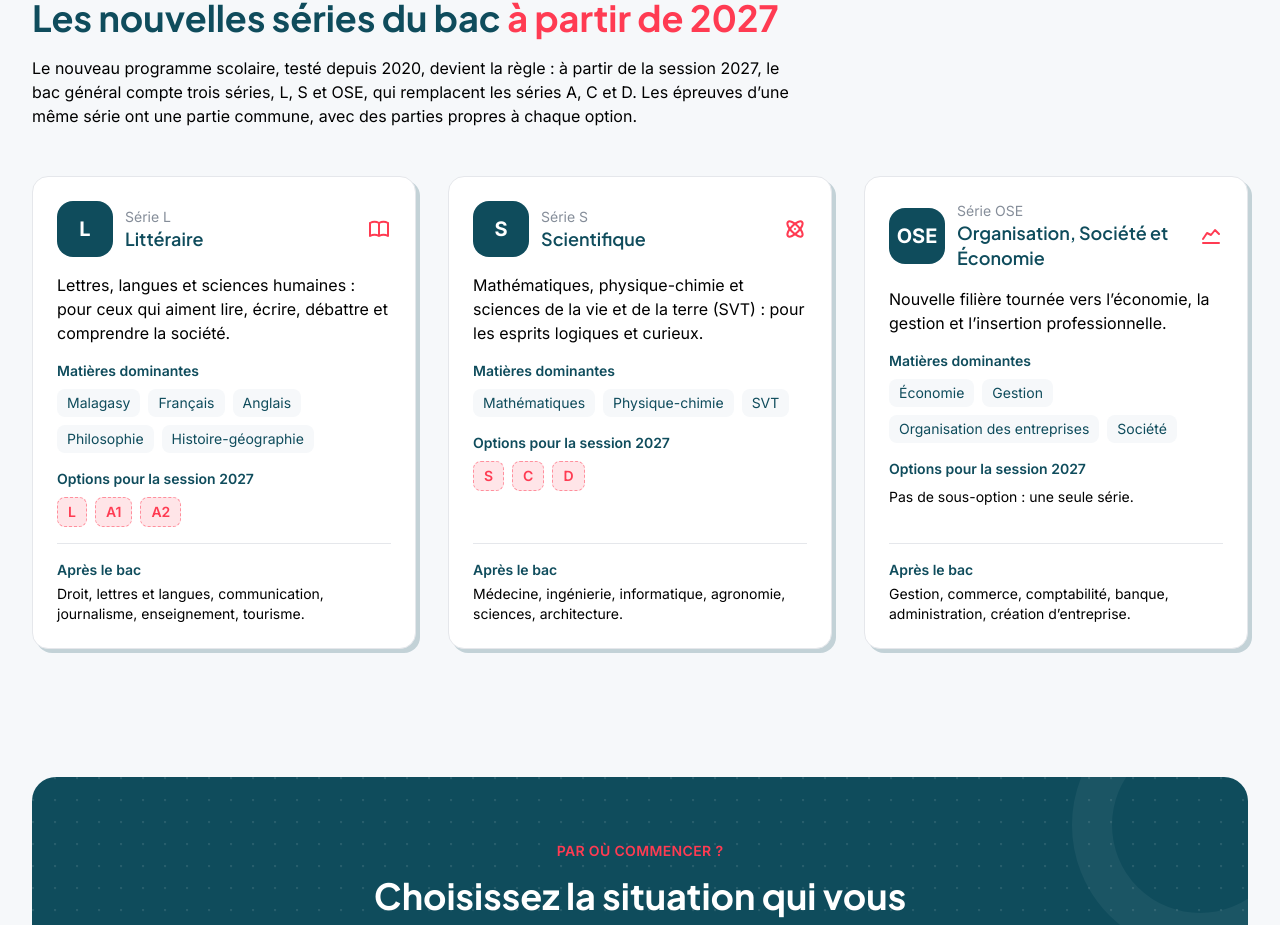
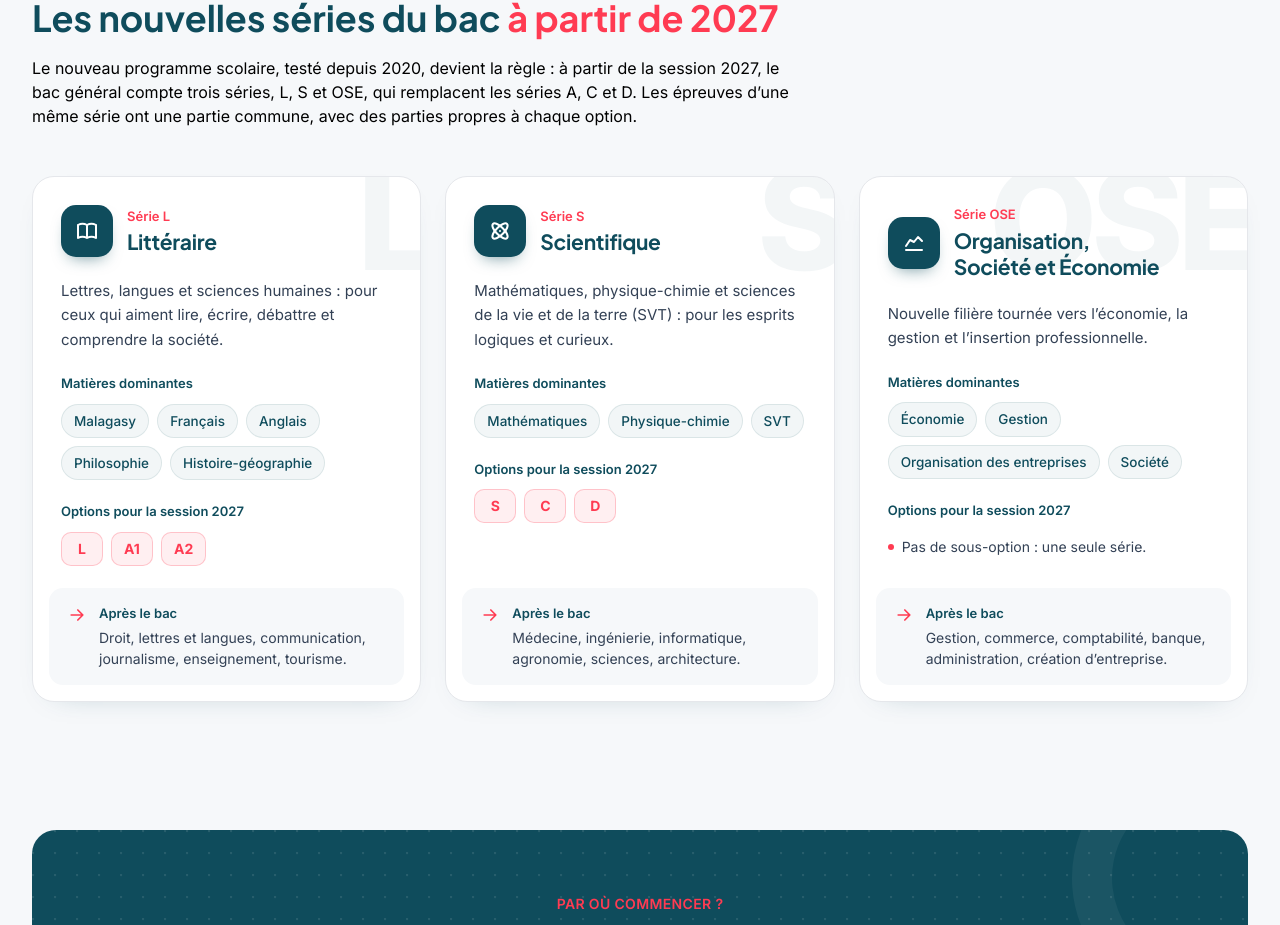
Before and after one commit to Collab-edu/Edumada, a Next.js app: page /orientation in a window 1280 px wide. Shown: the part 1907-2832 px from the top of the page. Built offline with nearby package versions, Linux system fonts and the light colour scheme; no server answers.

Commit message:
Orientation : cartes des séries du bac selon la maquette « Séries Bac v3 »
Co-Authored-By: Claude Opus 5.5 <noreply@anthropic.com>

```diff
--- a/src/features/orientation/components/BacSeriesSection.tsx
+++ b/src/features/orientation/components/BacSeriesSection.tsx
@@ -51,52 +51,70 @@ export default function BacSeriesSection() {
                     </p>
                 </div>
 
-                <ul className='mt-12 grid gap-6 md:grid-cols-3 lg:gap-8'>
+                {/* Cartes des séries (maquette « Séries Bac v3 ») */}
+                <ul className='mt-12 grid gap-6 md:grid-cols-3'>
                     {SERIES.map((serie) => (
                         <li
                             key={serie.code}
-                            className='flex flex-col gap-4 rounded-2xl border border-gray-200 bg-white p-6 shadow-[4px_4px_0_0_rgba(15,76,92,0.22)]'>
-                            <div className='flex items-center gap-3'>
-                                <span className='flex h-14 min-w-14 items-center justify-center rounded-2xl bg-secondary px-3 text-xl font-bold text-white'>
-                                    {serie.code}
+                            className='relative flex flex-col gap-[22px] overflow-hidden rounded-[22px] border border-gray-200 bg-white p-7 shadow-[0_10px_30px_-24px_rgba(15,76,92,0.4)] transition duration-200 hover:-translate-y-[3px] hover:border-secondary/20 hover:shadow-[0_20px_40px_-24px_rgba(15,76,92,0.45)]'>
+                            {/* Code de la série en filigrane */}
+                            <span
+                                aria-hidden='true'
+                                className='pointer-events-none absolute -top-7 -right-2.5 text-[140px] leading-none font-extrabold tracking-[-6px] text-secondary/5'>
+                                {serie.code}
+                            </span>
+
+                            <div className='relative flex items-center gap-3.5'>
+                                <span className='grid h-[52px] w-[52px] shrink-0 place-items-center rounded-[15px] bg-secondary text-white shadow-[0_8px_16px_-8px_rgba(15,76,92,0.6)]'>
+                                    <Icon icon={serie.icon} className='text-2xl' />
                                 </span>
-                                <div>
-                                    <p className='text-sm text-ink/60'>Série {serie.code}</p>
-                                    <h3 className='text-lg font-semibold leading-snug text-secondary'>{serie.name}</h3>
+                                <div className='flex min-w-0 flex-col gap-[3px]'>
+                                    <span className='text-[13px] font-semibold text-primary'>Série {serie.code}</span>
+                                    <h3 className='text-[21px] leading-tight font-bold tracking-[-0.3px] text-balance text-secondary'>{serie.name}</h3>
                                 </div>
-                                <Icon icon={serie.icon} className='ml-auto shrink-0 text-2xl text-primary' />
                             </div>
-                            <p className='text-black'>{serie.text}</p>
 
-                            <div className='flex flex-col gap-2'>
-                                <p className='text-sm font-semibold text-secondary'>Matières dominantes</p>
+                            <p className='relative text-[15px] leading-relaxed text-pretty text-ink'>{serie.text}</p>
+
+                            <div className='flex flex-col gap-2.5'>
+                                <span className='text-[13px] font-semibold text-secondary'>Matières dominantes</span>
                                 <ul className='flex flex-wrap gap-2'>
                                     {serie.subjects.map((subject) => (
-                                        <li key={subject} className='rounded-lg bg-offwhite px-2.5 py-1 text-sm text-secondary'>
+                                        <li
+                                            key={subject}
+                                            className='rounded-full border border-secondary/10 bg-secondary/5 px-3 py-1.5 text-[13.5px] font-medium whitespace-nowrap text-secondary'>
                                             {subject}
                                         </li>
                                     ))}
                                 </ul>
                             </div>
 
-                            <div className='flex flex-col gap-2'>
-                                <p className='text-sm font-semibold text-secondary'>Options pour la session 2027</p>
+                            <div className='flex flex-col gap-2.5'>
+                                <span className='text-[13px] font-semibold text-secondary'>Options pour la session 2027</span>
                                 {serie.options.length > 0 ? (
-                                    <ul className='flex flex-wrap gap-2'>
+                                    <ul className='flex gap-2'>
                                         {serie.options.map((option) => (
-                                            <li key={option} className='rounded-lg border border-dashed border-primary/50 bg-cream px-2.5 py-1 text-sm font-semibold text-primary'>
+                                            <li
+                                                key={option}
+                                                className='grid h-[34px] min-w-[42px] place-items-center rounded-[10px] border border-primary/25 bg-cream/60 px-3 text-sm font-bold whitespace-nowrap text-primary'>
                                                 {option}
                                             </li>
                                         ))}
                                     </ul>
                                 ) : (
-                                    <p className='text-sm text-black'>Pas de sous-option : une seule série.</p>
+                                    <span className='flex min-h-[34px] items-center gap-2 text-sm text-ink'>
+                                        <span className='h-1.5 w-1.5 shrink-0 rounded-full bg-primary' aria-hidden='true' />
+                                        Pas de sous-option : une seule série.
+                                    </span>
                                 )}
                             </div>
 
-                            <div className='mt-auto flex flex-col gap-1 border-t border-gray-200 pt-4'>
-                                <p className='text-sm font-semibold text-secondary'>Après le bac</p>
-                                <p className='text-sm text-black'>{serie.careers}</p>
+                            <div className='-mx-3 mt-auto -mb-3 flex items-start gap-3 rounded-[14px] bg-offwhite px-[18px] py-4'>
+                                <Icon icon='tabler:arrow-right' className='mt-px shrink-0 text-xl text-primary' />
+                                <div className='flex flex-col gap-1'>
+                                    <span className='text-[13px] font-semibold text-secondary'>Après le bac</span>
+                                    <span className='text-sm leading-normal text-pretty text-ink'>{serie.careers}</span>
+                                </div>
                             </div>
                         </li>
                     ))}
```
